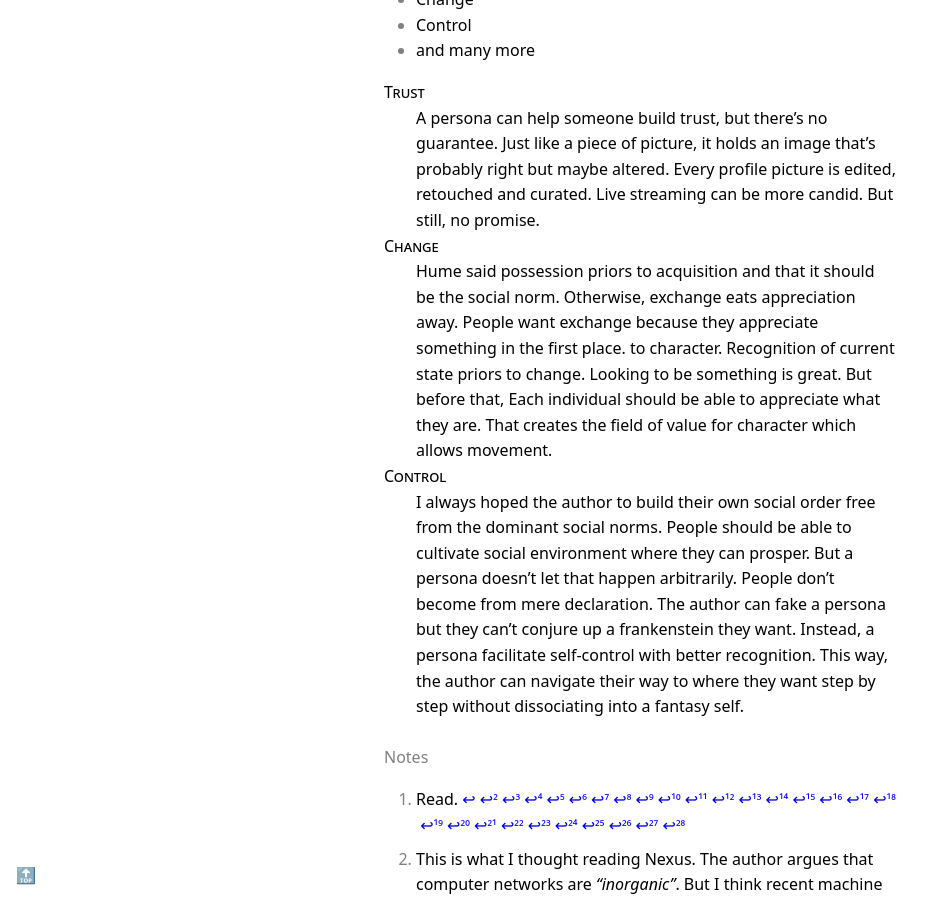
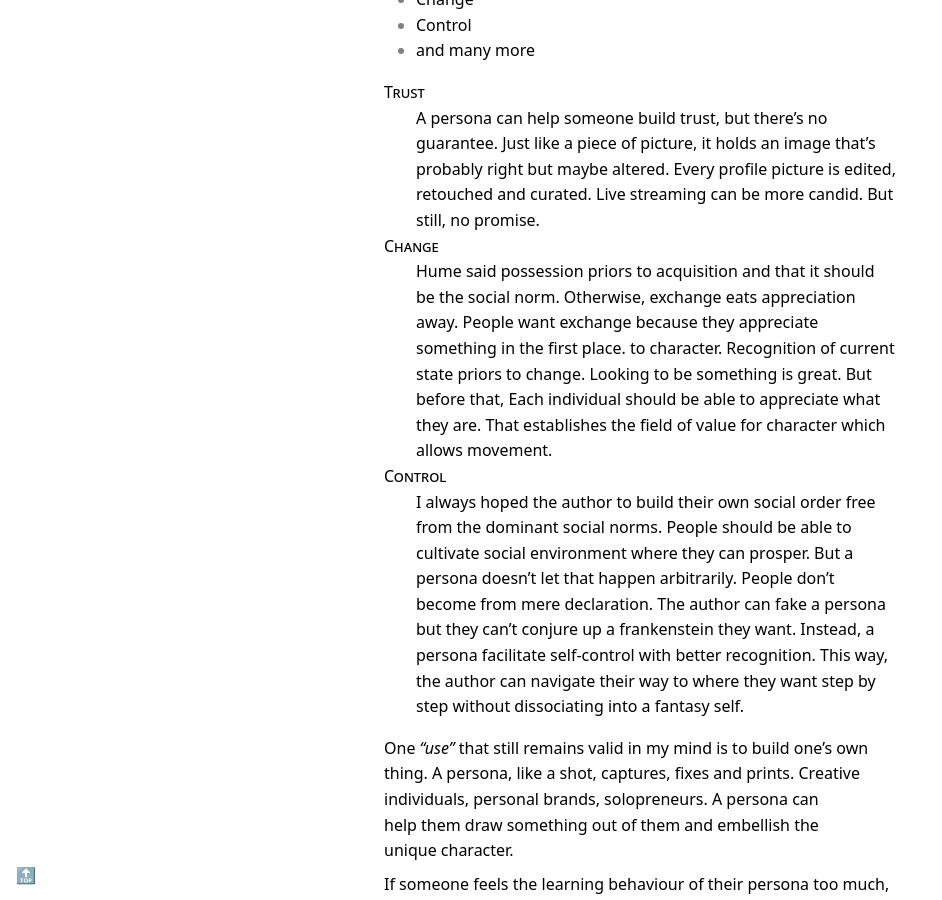
Before and after one commit to taronomy/taronomy, a Jekyll site: the page built from logs/56.md, in a window 1280 px wide and 900 px high, scrolled down 118516 px. Shown: the whole window, without its empty margins (0-942 px from the left). Built offline with Jekyll 4.4.1, drawn with Linux system fonts in a browser that asks for light colours; our own code applies the rules of GitHub Pages for plain Markdown files; some of the changed text lies outside the part shown.

Commit message:
Update 56.md

```diff
--- a/logs/56.md
+++ b/logs/56.md
@@ -2052,7 +2052,13 @@ Trust
 : A persona can help someone build trust, but there's no guarantee. Just like a piece of picture, it holds an image that's probably right but maybe altered. Every profile picture is edited, retouched and curated. Live streaming can be more candid. But still, no promise.
 
 Change
-: Hume said possession priors to acquisition and that it should be the social norm. Otherwise, exchange eats appreciation away. People want exchange because they appreciate something in the first place. to character. Recognition of current state priors to change. Looking to be something is great. But before that, Each individual should be able to appreciate what they are. That creates the field of value for character which allows movement.
+: Hume said possession priors to acquisition and that it should be the social norm. Otherwise, exchange eats appreciation away. People want exchange because they appreciate something in the first place. to character. Recognition of current state priors to change. Looking to be something is great. But before that, Each individual should be able to appreciate what they are. That establishes the field of value for character which allows movement.
 
 Control
 : I always hoped the author to build their own social order free from the dominant social norms. People should be able to cultivate social environment where they can prosper. But a persona doesn't let that happen arbitrarily. People don't become from mere declaration. The author can fake a persona but they can't conjure up a frankenstein they want. Instead, a persona facilitate self-control with better recognition. This way, the author can navigate their way to where they want step by step without dissociating into a fantasy self.
+
+One "use" that still remains valid in my mind is to build one's own thing. A persona, like a shot, captures, fixes and prints. Creative individuals, personal brands, solopreneurs. A persona can help them draw something out of them and embellish the unique character.
+
+If someone feels the learning behaviour of their persona too much, it's because cognitive dissonance is already happening even before any interaction. It will happen anyway once they publish the persona. But it's also true that it might feel like an obstacle. It might need to be smoothed or expected to be an obstacle.
+
+If not tending to one's own persona, people will visit Ludics to visit someone else's persona. Then a persona could emerge from there. If 'talking to one's persona' is too much, they can start with someone else they like.
```
